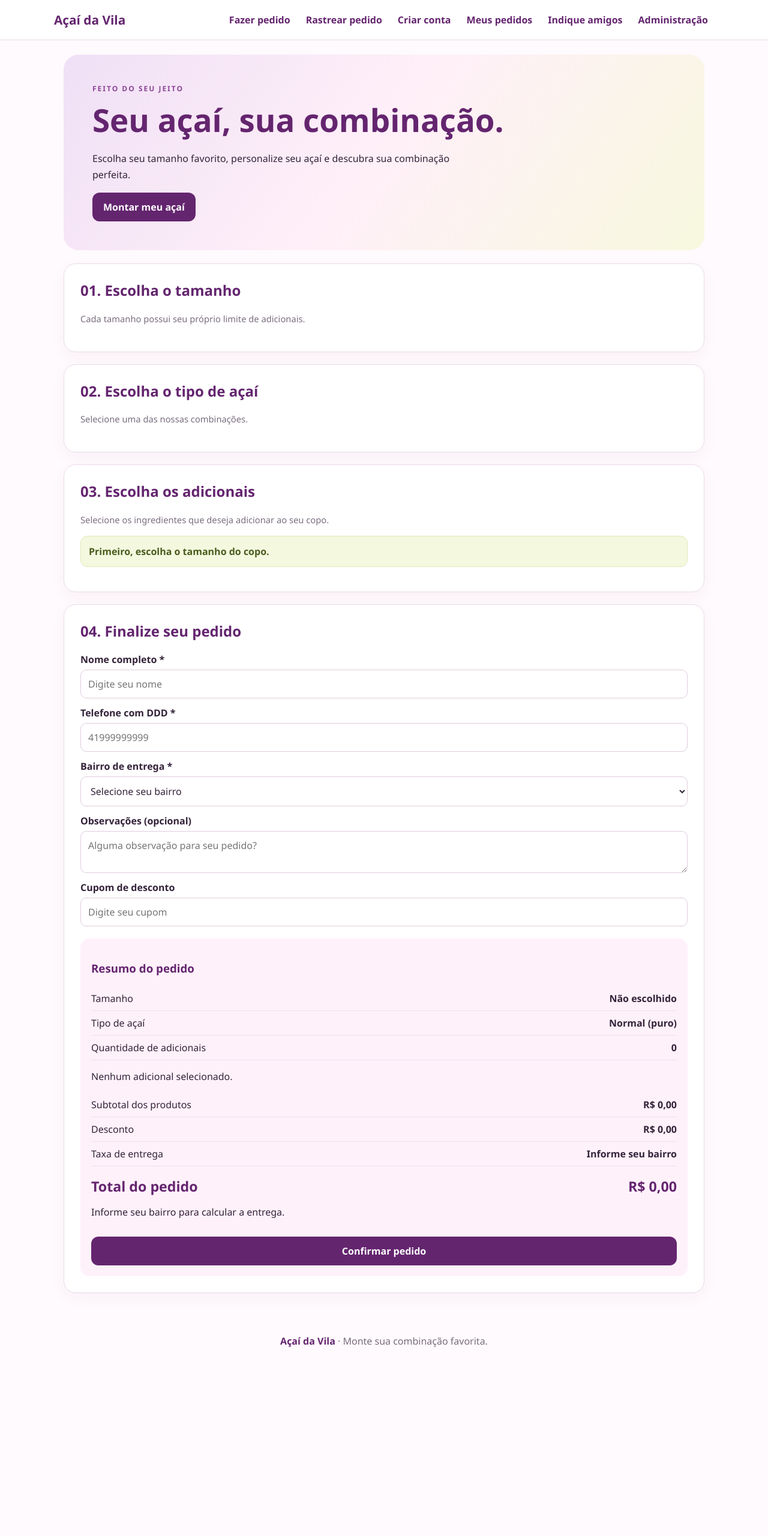
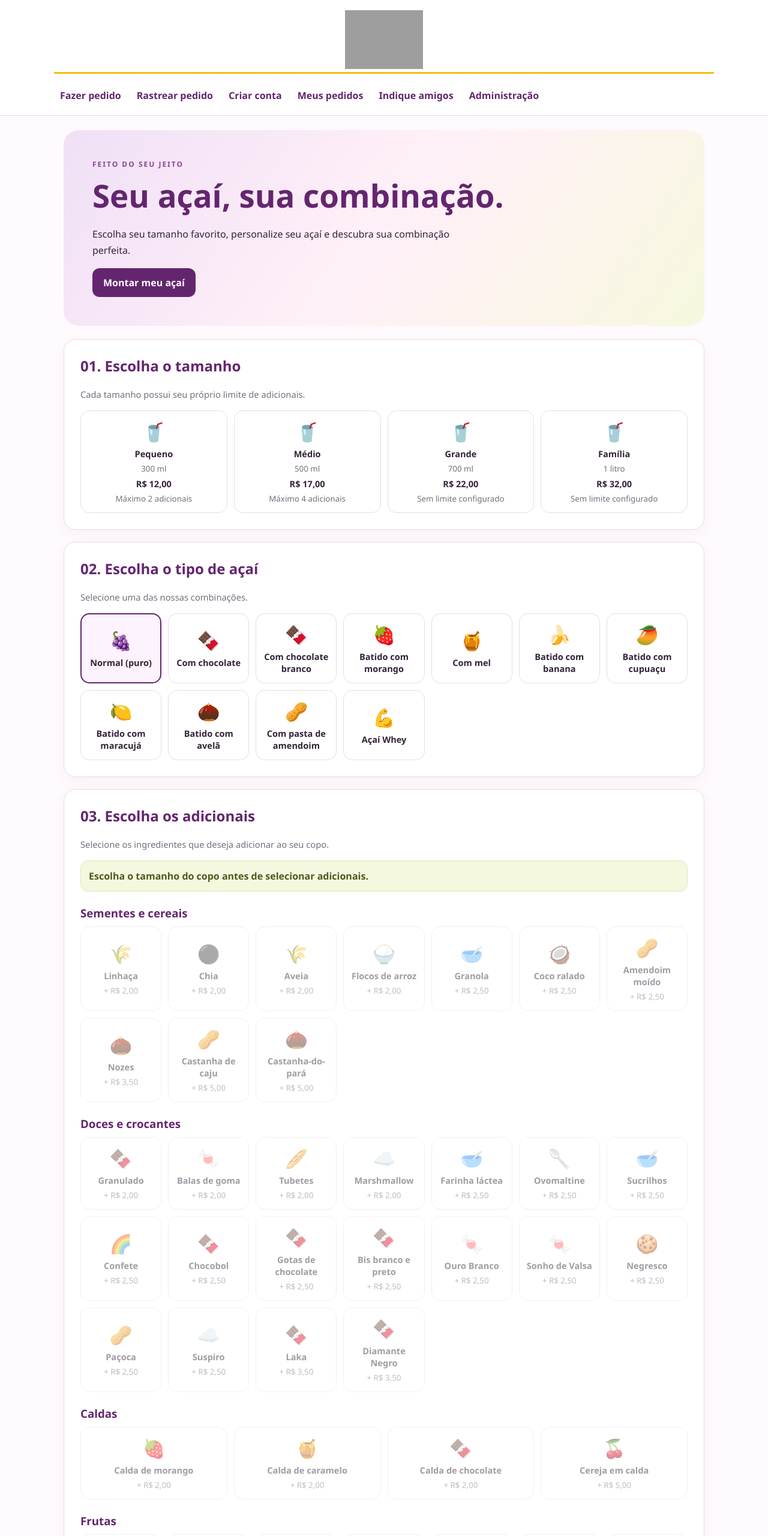
Before and after one commit to paulacora-hub/projetoadamastor, a plain HTML site: page index.html in a window 1280 px wide. Shown: the top 2560 px of the page at 60% size. Before the commit the page ends 2270 px from the top, so only its background shows below. Drawn offline with Linux system fonts and the light colour scheme; grey boxes are pictures that could not be loaded.

Commit message:
arrumado

```diff
--- a/index.html
+++ b/index.html
@@ -5,13 +5,15 @@
   <meta name="viewport" content="width=device-width, initial-scale=1.0">
   <meta name="theme-color" content="#64256f">
   <meta name="description" content="Monte seu açaí favorito e peça pelo Açaí da Vila.">
-  <title>Açaí da Vila | Monte seu açaí</title>
+  <title>Açaí do Adamastor | Monte seu açaí</title>
   <link rel="stylesheet" href="style.css">
   <script src="script.js" defer></script>
 </head>
 <body>
 <header>
-  <a class="logo" href="#" onclick="mostrarPagina('pedido'); return false">Açaí da Vila</a>
+  <div class="area-logo">
+    <img src="logo.png" alt="Logo Açaí do Adamastor" class="logo">
+</div>
   <nav>
     <button type="button" onclick="mostrarPagina('pedido')">Fazer pedido</button>
     <button type="button" onclick="mostrarPagina('rastreio')">Rastrear pedido</button>
@@ -207,6 +209,6 @@
     </div>
   </section>
 </main>
-<footer><strong>Açaí da Vila</strong> · Monte sua combinação favorita.</footer>
+<footer><strong>Açaí do Adamastor</strong> · Monte sua combinação favorita.</footer>
 </body>
 </html>
--- a/script.js
+++ b/script.js
@@ -47,7 +47,7 @@ const dadosAdicionais = [
   ["Mamão","Frutas",2.5,"🍈"],
   ["Uva","Frutas",2.5,"🍇"],
   ["Salada de frutas","Frutas",2.5,"🍍"],
-  ["Uva-passa preta","Frutas",2.5,"🫐"],
+  ["Uva-passa preta","Frutas",2.5,"🍇"],
   ["Granola","Sementes e cereais",2.5,"🥣"],
   ["Coco ralado","Sementes e cereais",2.5,"🥥"],
   ["Amendoim moído","Sementes e cereais",2.5,"🥜"],
@@ -91,8 +91,13 @@ const dadosAdicionais = [
   ["Kit Kat branco","Especiais",5,"🍫"],
   ["Castanha de caju","Sementes e cereais",5,"🥜"],
   ["Castanha-do-pará","Sementes e cereais",5,"🌰"]
-].map(([nome,categoria,preco,emoji],i)=>({
-  id:"adicional-"+i,nome,categoria,preco,emoji
+].map(([nome,categoria,preco,emoji,imagem],i)=>({
+  id:"adicional-"+i,
+  nome,
+  categoria,
+  preco,
+  emoji,
+  imagem: imagem || ""
 }));
 
 const statusPedidos = [
@@ -230,7 +235,10 @@ function mostrarPagina(nome) {
 }
 
 function renderizarTamanhos() {
-  porId("lista-tamanhos").innerHTML = tamanhos.map(t=>{
+  const lista = porId("lista-tamanhos");
+  if(!lista) return;
+
+  lista.innerHTML = tamanhos.map(t=>{
     const selecionado = t.id===tamanhoSelecionado;
     const limite = Number.isFinite(t.limite)
       ? `Máximo ${t.limite} adicionais`
@@ -245,29 +253,38 @@ function renderizarTamanhos() {
     </button>`;
   }).join("");
 
-  porId("lista-tamanhos").querySelectorAll("[data-tamanho]").forEach(botao=>{
+  lista.querySelectorAll("[data-tamanho]").forEach(botao=>{
     botao.addEventListener("click",()=>selecionarTamanho(botao.dataset.tamanho));
   });
-}function selecionarTamanho(id) {
+}
+
+function selecionarTamanho(id) {
   tamanhoSelecionado = id;
   const limite = limiteAtual();
+
   while(adicionaisSelecionados.size > limite) {
     adicionaisSelecionados.delete(Array.from(adicionaisSelecionados).pop());
   }
+
   renderizarTamanhos();
   renderizarAdicionais();
   atualizarResumo();
 }
 
 function renderizarTipos() {
-    porId("lista-tipos").innerHTML = tipos.map(t=>{
+  const lista = porId("lista-tipos");
+  if(!lista) return;
+
+  lista.innerHTML = tipos.map(t=>{
     const selecionado = t.id===tipoSelecionado;
+
     return `<button type="button" class="opcao ${selecionado?"selecionado":""}" data-tipo="${t.id}" aria-pressed="${selecionado}">
       <span class="emoji">${t.emoji}</span>
       <strong>${escapar(t.nome)}</strong>
     </button>`;
   }).join("");
-    porId("lista-tipos").querySelectorAll("[data-tipo]").forEach(botao=>{
+
+  lista.querySelectorAll("[data-tipo]").forEach(botao=>{
     botao.addEventListener("click",()=>{
       tipoSelecionado = botao.dataset.tipo;
       renderizarTipos();
@@ -277,9 +294,14 @@ function renderizarTamanhos() {
 }
 
 function renderizarAdicionais() {
+  const lista = porId("lista-adicionais");
+  if(!lista) return;
+
   const categorias = [...new Set(dadosAdicionais.map(a=>a.categoria))];
-    porId("lista-adicionais").innerHTML = categorias.map(categoria=>{
+
+  lista.innerHTML = categorias.map(categoria=>{
     const itens = dadosAdicionais.filter(a=>a.categoria===categoria);
+
     return `<div class="grupo">
       <h3>${escapar(categoria)}</h3>
       <div class="grid">${itens.map(a=>{
@@ -287,8 +309,14 @@ function renderizarTamanhos() {
         const limite = limiteAtual();
         const limiteAtingido = Number.isFinite(limite) && adicionaisSelecionados.size>=limite;
         const desativado = !tamanhoSelecionado || (!marcado && limiteAtingido);
+
+        const visual = a.imagem
+          ? `<img class="imagem-adicional" src="${escapar(a.imagem)}" alt="${escapar(a.nome)}" onerror="this.hidden=true;this.nextElementSibling.hidden=false">
+             <span class="emoji" hidden>${escapar(a.emoji)}</span>`
+          : `<span class="emoji">${escapar(a.emoji)}</span>`;
+
         return `<button type="button" class="opcao ${marcado?"selecionado":""}" data-adicional="${a.id}" aria-pressed="${marcado}" ${desativado?"disabled":""}>
-            <span class="emoji">${a.emoji}</span>
+          ${visual}
           <strong>${escapar(a.nome)}</strong>
           <small>+ ${dinheiro(a.preco)}</small>
         </button>`;
@@ -296,17 +324,21 @@ function renderizarTamanhos() {
     </div>`;
   }).join("");
 
-    porId("lista-adicionais").querySelectorAll("[data-adicional]").forEach(botao=>{
+  lista.querySelectorAll("[data-adicional]").forEach(botao=>{
     botao.addEventListener("click",()=>alternarAdicional(botao.dataset.adicional));
   });
 
   const tamanho = tamanhoAtual();
+  const aviso = porId("aviso-limite");
+
+  if(aviso) {
     if(!tamanho) {
-      porId("aviso-limite").textContent = "Escolha o tamanho do copo antes de selecionar adicionais.";
+      aviso.textContent = "Escolha o tamanho do copo antes de selecionar adicionais.";
     } else if(Number.isFinite(tamanho.limite)) {
-      porId("aviso-limite").textContent = `Copo de ${tamanho.volume}: ${adicionaisSelecionados.size} de ${tamanho.limite} adicionais selecionados.`;
+      aviso.textContent = `Copo de ${tamanho.volume}: ${adicionaisSelecionados.size} de ${tamanho.limite} adicionais selecionados.`;
     } else {
-      porId("aviso-limite").textContent = `Copo de ${tamanho.volume}: ${adicionaisSelecionados.size} adicionais selecionados.`;
+      aviso.textContent = `Copo de ${tamanho.volume}: ${adicionaisSelecionados.size} adicionais selecionados.`;
+    }
   }
 }
 
@@ -327,6 +359,7 @@ function renderizarTamanhos() {
   }
 
   const limite = limiteAtual();
+
   if(Number.isFinite(limite) && adicionaisSelecionados.size>=limite) {
     alert(`O copo de ${tamanhoAtual().volume} permite no máximo ${limite} adicionais. Desmarque um para escolher outro.`);
     return;
@@ -359,11 +392,13 @@ function renderizarTamanhos() {
   }
 
   const total = Math.max(0,subtotal-desconto)+taxa;
+
   if(porId("subtotal-produtos")) porId("subtotal-produtos").textContent = dinheiro(subtotal);
   if(porId("valor-desconto")) porId("valor-desconto").textContent = dinheiro(desconto);
   if(porId("taxaEntrega")) porId("taxaEntrega").textContent = dinheiro(taxa);
   if(porId("preco-total")) porId("preco-total").textContent = dinheiro(total);
   if(porId("totalFinal")) porId("totalFinal").textContent = "Total do pedido: "+dinheiro(total);
+
   return {taxa,desconto,cupom,total};
 }
 
@@ -372,15 +407,20 @@ function renderizarTamanhos() {
   const adicionais = adicionaisAtuais();
   const subtotal = calcularTotal();
 
+  if(porId("resumo-tamanho")) {
     porId("resumo-tamanho").textContent = tamanho
       ? `${tamanho.nome} (${tamanho.volume})`
       : "Não escolhido";
+  }
 
-    porId("resumo-tipo").textContent = tipoAtual().nome;
-    porId("resumo-quantidade").textContent = String(adicionais.length);
+  if(porId("resumo-tipo")) porId("resumo-tipo").textContent = tipoAtual().nome;
+  if(porId("resumo-quantidade")) porId("resumo-quantidade").textContent = String(adicionais.length);
+
+  if(porId("resumo-adicionais")) {
     porId("resumo-adicionais").textContent = adicionais.length
       ? adicionais.map(a=>`${a.nome} (${dinheiro(a.preco)})`).join(" · ")
       : "Nenhum adicional selecionado.";
+  }
 
   atualizarValoresEntrega(subtotal);
 }
@@ -467,7 +507,9 @@ function renderizarTamanhos() {
 
   const pedidos = lerPedidos();
   pedidos.unshift(pedido);
+
   if(!salvarPedidos(pedidos)) return;
+
   renderizarListaRastreio();
 
   if(cliente && valores.cupom==="PRIMEIRA50") {
@@ -481,6 +523,7 @@ function renderizarTamanhos() {
   }
 
   porId("codigo-rastreio").value = pedido.codigo;
+
   porId("confirmacao").innerHTML = `<div class="mensagem">
     <strong>Pedido registrado com sucesso!</strong><br>
     Código: <strong>${escapar(pedido.codigo)}</strong><br>
@@ -500,10 +543,13 @@ function renderizarTamanhos() {
   adicionaisSelecionados.clear();
   porId("observacoes").value = "";
   porId("cupom-pedido").value = "";
+
   renderizarAdicionais();
   atualizarResumo();
   renderizarMeusPedidos();
-  }function consultarPedido(codigoInformado) {
+}
+
+function consultarPedido(codigoInformado) {
   const codigo = String(codigoInformado || "").trim().toUpperCase();
   const area = porId("resultado-rastreio");
   if(!area) return;
@@ -524,6 +570,7 @@ function renderizarTamanhos() {
 
   const etapas = statusPedidos.filter(s=>s!=="Cancelado");
   const indice = etapas.indexOf(pedido.status);
+
   const progresso = pedido.status==="Cancelado"
     ? '<li class="concluido">Pedido cancelado.</li>'
     : etapas.map((s,i)=>`<li class="${i<=indice?"concluido":""}">${i<=indice?"✓":"○"} ${escapar(s)}</li>`).join("");
@@ -554,6 +601,7 @@ function renderizarTamanhos() {
   if(!areaResultado) return;
 
   let lista = porId("lista-pedidos-rastreio");
+
   if(!lista) {
     lista = document.createElement("div");
     lista.id = "lista-pedidos-rastreio";
@@ -561,6 +609,7 @@ function renderizarTamanhos() {
   }
 
   const pedidos = lerPedidos();
+
   if(!pedidos.length) {
     lista.innerHTML = '<h2>Pedidos registrados</h2><p class="mensagem">Ainda não há pedidos registrados para rastrear.</p>';
     return;
@@ -642,6 +691,7 @@ function renderizarTamanhos() {
       }
 
       pedido.status = novoStatus;
+
       if(!salvarPedidos(todos)) {
         renderizarAdmin();
         return;
@@ -652,7 +702,10 @@ function renderizarTamanhos() {
       renderizarMeusPedidos();
 
       const codigoConsultado = (porId("codigo-rastreio")?.value || "").trim().toUpperCase();
-        if(codigoConsultado===String(pedido.codigo).toUpperCase()) consultarPedido(pedido.codigo);
+
+      if(codigoConsultado===String(pedido.codigo).toUpperCase()) {
+        consultarPedido(pedido.codigo);
+      }
     });
   });
 }
@@ -667,6 +720,7 @@ function renderizarTamanhos() {
 function atualizarBotaoConta() {
   const botao = porId("botao-conta");
   if(!botao) return;
+
   botao.textContent = clienteAtual() ? "Minha conta" : "Criar conta";
 }
 
@@ -679,9 +733,12 @@ function renderizarTamanhos() {
 
   atualizarBotaoConta();
 
+  if(!formulario || !areaLogin || !detalhes) return;
+
   if(cliente) {
     formulario.classList.add("escondido");
     areaLogin.classList.add("escondido");
+
     if(botaoCadastro) botaoCadastro.classList.add("escondido");
 
     detalhes.innerHTML = `<div class="mensagem">
@@ -702,31 +759,46 @@ function renderizarTamanhos() {
   } else {
     formulario.classList.remove("escondido");
     areaLogin.classList.remove("escondido");
+
     if(botaoCadastro) botaoCadastro.classList.remove("escondido");
+
     detalhes.innerHTML = "";
   }
-  }function registrarIndicacao(codigo,telefoneIndicado) {
+}
+
+function registrarIndicacao(codigo,telefoneIndicado) {
   const contas = lerContas();
   const dono = contas.find(c=>c.codigoIndicacao===codigo);
+
   if(!dono || dono.telefone===telefoneIndicado) return false;
+
   const indicacoes = lerIndicacoes();
   const jaRegistrada = indicacoes.some(i=>i.codigo===codigo && i.telefoneIndicado===telefoneIndicado);
+
   if(jaRegistrada) return false;
+
   indicacoes.push({codigo,telefoneIndicado,data:new Date().toISOString()});
   salvarIndicacoes(indicacoes);
+
   dono.indicacoesValidas = (dono.indicacoesValidas || 0)+1;
-    if(dono.indicacoesValidas%5===0) dono.cuponsGratis = (dono.cuponsGratis || 0)+1;
+
+  if(dono.indicacoesValidas%5===0) {
+    dono.cuponsGratis = (dono.cuponsGratis || 0)+1;
+  }
+
   salvarContas(contas);
   return true;
 }
 
 function criarConta(evento) {
   evento.preventDefault();
+
   const nome = porId("conta-nome").value.trim();
   const telefone = porId("conta-telefone").value.trim();
   const senha = porId("conta-senha").value;
   const codigoAmigo = porId("codigo-amigo").value.trim().toUpperCase();
   const mensagem = porId("mensagem-conta");
+
   mensagem.className = "mensagem";
 
   if(!nome || !/^\d{10,11}$/.test(telefone) || !senha) {
@@ -736,6 +808,7 @@ function renderizarTamanhos() {
   }
 
   const contas = lerContas();
+
   if(contas.some(c=>c.telefone===telefone)) {
     mensagem.className = "mensagem erro";
     mensagem.textContent = "Já existe uma conta com esse telefone. Entre na sua conta abaixo.";
@@ -772,14 +845,17 @@ function renderizarTamanhos() {
 
   porId("nome").value = nome;
   porId("telefone").value = telefone;
+
   mensagem.className = "mensagem";
   mensagem.innerHTML = 'Conta criada! Você ganhou o cupom <strong>PRIMEIRA50</strong>, com 50% de desconto na primeira compra.';
+
   renderizarConta();
   atualizarResumo();
 }
 
 function entrarNaConta(evento) {
   evento.preventDefault();
+
   const telefone = porId("login-cliente-telefone").value.trim();
   const senha = porId("login-cliente-senha").value;
   const conta = lerContas().find(c=>c.telefone===telefone && c.senha===senha);
@@ -794,8 +870,10 @@ function renderizarTamanhos() {
   localStorage.setItem(CHAVE_SESSAO,telefone);
   porId("nome").value = conta.nome;
   porId("telefone").value = conta.telefone;
+
   mensagem.className = "mensagem";
   mensagem.textContent = "Você entrou na sua conta.";
+
   renderizarConta();
   atualizarResumo();
 }
@@ -876,6 +954,8 @@ function renderizarTamanhos() {
   const cliente = clienteAtual();
   const area = porId("painel-indicacao");
 
+  if(!area) return;
+
   if(!cliente) {
     area.innerHTML = '<p class="mensagem">Crie uma conta ou entre para receber seu código de indicação.</p>';
     return;
@@ -897,6 +977,8 @@ function renderizarTamanhos() {
 function renderizarMeusPedidos() {
   const cliente = clienteAtual();
   const area = porId("lista-meus-pedidos");
+
+  if(!area) return;
 
   if(!cliente) {
     area.innerHTML = '<p class="mensagem">Entre ou crie uma conta para ver seus pedidos.</p>';
@@ -927,18 +1009,20 @@ function renderizarTamanhos() {
 function configurarTelefone(id) {
   const campo = porId(id);
   if(!campo) return;
+
   campo.addEventListener("input",()=>{
     campo.value = campo.value.replace(/\D/g,"").slice(0,11);
   });
 }
 
-  porId("form-rastreio").addEventListener("submit",evento=>{
+porId("form-rastreio")?.addEventListener("submit",evento=>{
   evento.preventDefault();
   consultarPedido(porId("codigo-rastreio").value);
 });
 
-  porId("form-login").addEventListener("submit",evento=>{
+porId("form-login")?.addEventListener("submit",evento=>{
   evento.preventDefault();
+
   const login = porId("login-admin").value;
   const senha = porId("senha-admin").value;
   const mensagem = porId("mensagem-login");
@@ -954,10 +1038,10 @@ function renderizarTamanhos() {
   }
 });
 
-  porId("form-conta").addEventListener("submit",criarConta);
-  porId("form-login-cliente").addEventListener("submit",entrarNaConta);
-  porId("cupom-pedido").addEventListener("input",atualizarResumo);
-  porId("bairro").addEventListener("change",atualizarResumo);
+porId("form-conta")?.addEventListener("submit",criarConta);
+porId("form-login-cliente")?.addEventListener("submit",entrarNaConta);
+porId("cupom-pedido")?.addEventListener("input",atualizarResumo);
+porId("bairro")?.addEventListener("change",atualizarResumo);
 
 ["telefone","conta-telefone","login-cliente-telefone"].forEach(configurarTelefone);
 
@@ -966,4 +1050,4 @@ function renderizarTamanhos() {
 renderizarAdicionais();
 atualizarBotaoConta();
 renderizarConta();
-  atualizarResumo();git add .
+atualizarResumo();
--- a/style.css
+++ b/style.css
@@ -412,3 +412,41 @@
       scroll-behavior: auto !important;
     }
   }
+  .area-logo {
+    width: 100%;
+    display: flex;
+    justify-content: center;
+    align-items: center;
+    padding: 10px 20px 25px;
+    box-sizing: border-box;
+    background: linear-gradient(180deg, #340339);
+    border-bottom: 3px solid #f6bd16;
+}
+
+.area-logo {
+    display: flex;
+    justify-content: center;
+    align-items: center;
+    padding: 5px 10px;
+    width: 100%;
+    box-sizing: border-box;
+}
+
+.logo {
+    display: block;
+    width: 130px;
+    max-width: 70%;
+    height: auto;
+    object-fit: contain;
+}
+.imagem-adicional {
+    width: 65px;
+    height: 65px;
+    object-fit: contain;
+    display: block;
+    margin: 0 auto 8px;
+  }
+
+.opcao {
+    text-align: center;
+}
```
Also changed, not shown: uvapassa.png (added), 1 other file. Lines whose indentation alone changed are shown as unchanged.
